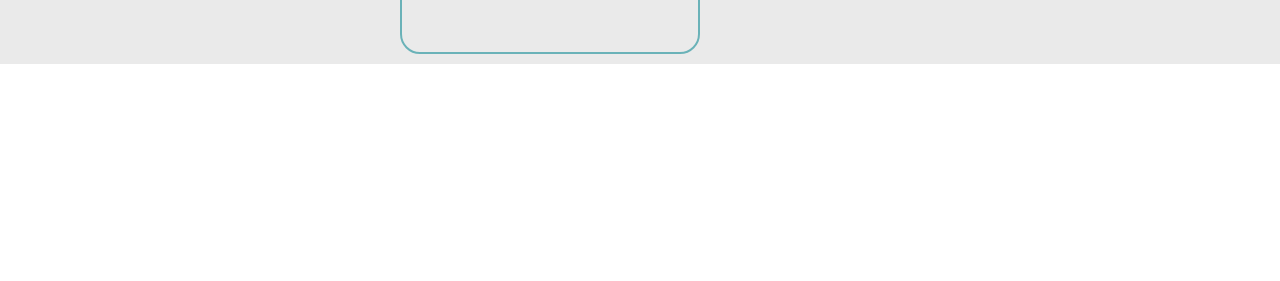
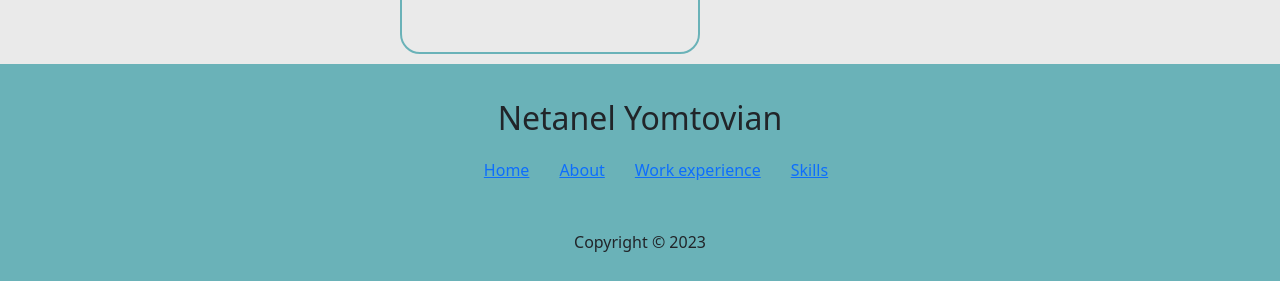
Before and after one commit to netanel094/Portfolio, a React (Create React App) app: page / in a window 1280 px wide. Shown: the part 3073-3354 px from the top of the page. Before the commit the page ends 3137 px from the top, so only its background shows below. Built offline with nearby package versions, Linux system fonts and the light colour scheme.

Commit message:
Set skills component

```diff
--- a/package.json
+++ b/package.json
@@ -12,6 +12,7 @@
     "@mui/icons-material": "^5.14.0",
     "bootstrap": "^5.3.0",
     "flowbite-react": "^0.4.11",
+    "mdbreact": "^5.2.0",
     "react": "^17.0.0",
     "react-bootstrap": "^2.8.0",
     "react-dom": "^17.0.0",
--- a/src/App.jsx
+++ b/src/App.jsx
@@ -5,7 +5,7 @@ import About from "./components/About/About";
 import WorkExperience from "./components/WorkExperience/WorkExperience";
 import Card from "./components/carousel/Card";
 import Carousel from "./components/carousel/Carousel";
-import styled from "styled-components";
+import FooterComponent from "./components/Footer/Footer";
 import "./App.css";
 export default function App() {
   return (
@@ -32,6 +32,7 @@ export default function App() {
           text="Lorem Ipsum is simply dummy text of the printing and typesetting industry. Lorem Ipsum has been the industry's standard dummy text ever since the 1500s, when an unknown printer took a galley of type and scrambled it to make a type specimen book. "
         />
       </Carousel>
+      <FooterComponent />
     </main>
   );
 }
--- /dev/null
+++ b/src/components/Footer/Footer.jsx
@@ -0,0 +1,48 @@
+import React from "react";
+import styled from "styled-components";
+const currentYear = new Date().getFullYear();
+
+export default function FooterComponent() {
+  return (
+    <Footer>
+      <P>Netanel Yomtovian</P>
+      <Ul>
+        <Li>
+          <A href="#">Home</A>
+          <A href="#about">About</A>
+          <A href="#workExperience">Work experience</A>
+          <A href="#skills">Skills</A>
+        </Li>
+      </Ul>
+      {`Copyright © ${currentYear}`}
+    </Footer>
+  );
+}
+
+const P = styled.p`
+  font-size: 2rem;
+`;
+
+const Li = styled.li`
+  display: list-item;
+  list-style-type: none;
+  text-align: -webkit-match-parent;
+`;
+
+const A = styled.a`
+  padding: 15px;
+`;
+
+const Ul = styled.ul`
+  display: flex;
+  flex-wrap: wrap;
+  gap: 2rem;
+  justify-content: center;
+  margin: 0 auto 3rem;
+`;
+
+const Footer = styled.footer`
+  background-color: rgb(106, 178, 184);
+  padding: 30px;
+  text-align: center;
+`;
```
Also changed, not shown: 1 other file (tests, documents, lock files or other folders).
